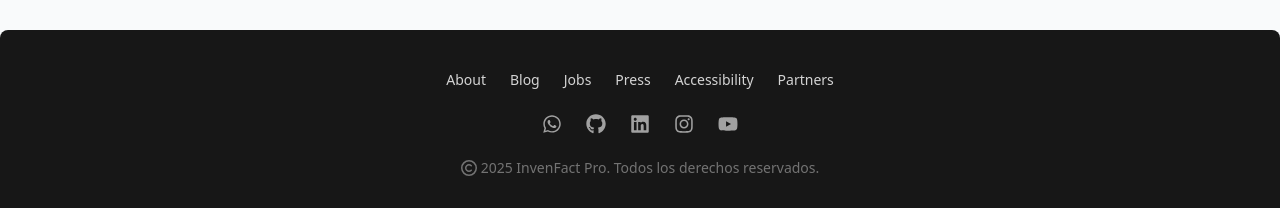
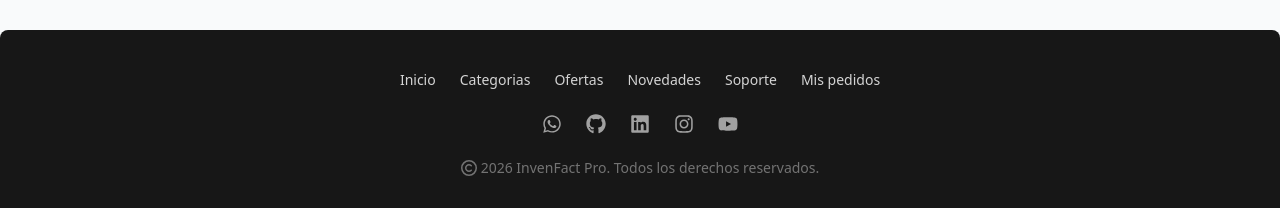
Before and after one commit to jonatangg10/e-commerce, a React (Vite) app in the folder frontend/: page /contacto in a window 1280 px wide. Shown: the part 658-866 px from the top of the page. Built offline with nearby package versions, Linux system fonts and the light colour scheme; no server answers.

Commit message:
bugfix: mejoras

```diff
--- a/frontend/src/components/Footer.jsx
+++ b/frontend/src/components/Footer.jsx
@@ -6,35 +6,31 @@ const linkedinURL = import.meta.env.VITE_LINKEDIN_URL;
 const instagramURL = import.meta.env.VITE_INSTAGRAM_URL;
 const youtubeURL = import.meta.env.VITE_YOUTUBE_URL;
 
-
-
 const Footer = () => {
   return (
     <footer className="bg-neutral-900 text-neutral-300 py-10 rounded-lg">
       <div className="max-w-6xl mx-auto flex flex-col items-center gap-6 px-6">
-
         {/* Navigation Links with Icons */}
         <nav className="flex flex-wrap justify-center gap-6 text-sm font-medium">
           <a href="#" className="flex items-center gap-1 hover:text-white">
-            About
+            Inicio
           </a>
           <a href="#" className="flex items-center gap-1 hover:text-white">
-            Blog
+            Categorias
           </a>
           <a href="#" className="flex items-center gap-1 hover:text-white">
-            Jobs
+            Ofertas
           </a>
           <a href="#" className="flex items-center gap-1 hover:text-white">
-            Press
+            Novedades
           </a>
           <a href="#" className="flex items-center gap-1 hover:text-white">
-            Accessibility
+            Soporte
           </a>
           <a href="#" className="flex items-center gap-1 hover:text-white">
-            Partners
+            Mis pedidos
           </a>
         </nav>
-
         {/* Social Media Icons */}
         <div className="flex gap-6 text-neutral-400">
           <a target="_blank" href={whatsappURL} className="hover:text-white">
@@ -53,11 +49,10 @@ const Footer = () => {
             <FaYoutube className="h-5 w-5" />
           </a>
         </div>
-
         {/* Copyright */}
         <p className="flex items-center gap-1 text-sm text-neutral-500">
           <FaRegCopyright className="h-4 w-4" />
-           2025 InvenFact Pro. Todos los derechos reservados.
+           2026 InvenFact Pro. Todos los derechos reservados.
         </p>
       </div>
     </footer>
--- a/frontend/src/components/Navbar.jsx
+++ b/frontend/src/components/Navbar.jsx
@@ -80,7 +80,8 @@ function Navbar() {
           path: `/categorias/${cat.toLowerCase()}`,
         })),
     },
-    { name: "Ofertas", path: "/ofertas", highlight: true },
+    { name: "Ofertas", path: "/ofertas" },
+    // { name: "Ofertas", path: "/ofertas", highlight: true },
     {
       name: "Novedades",
       dropdown: [
```
